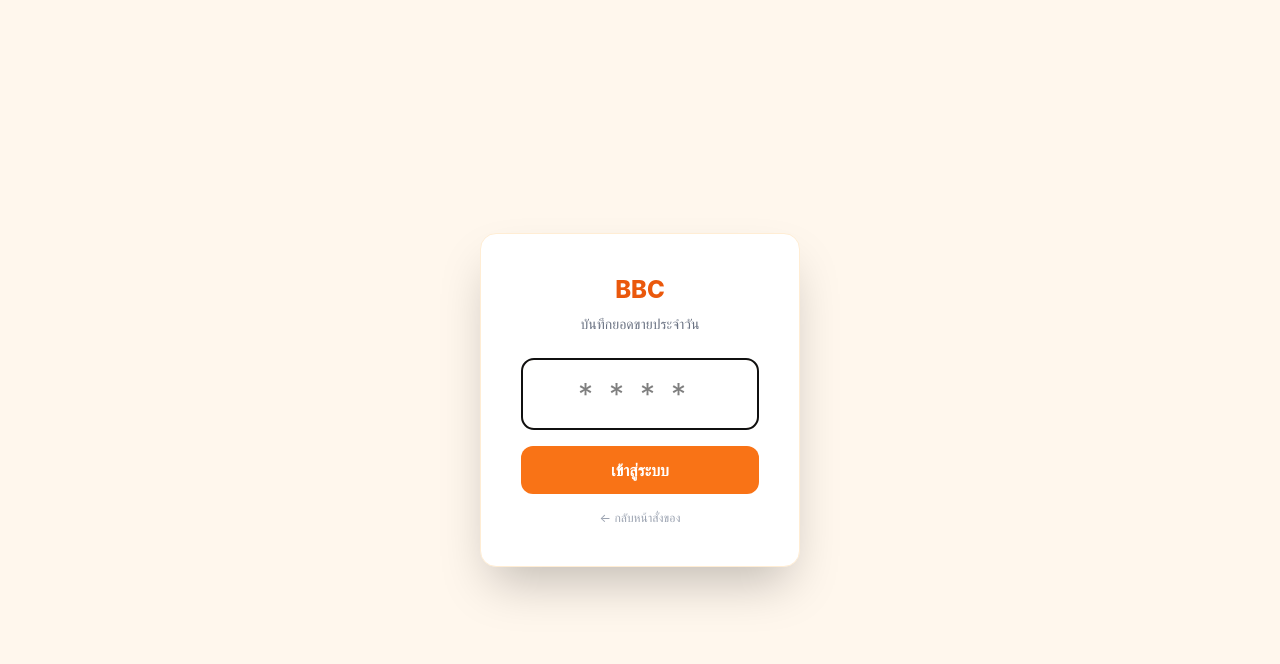
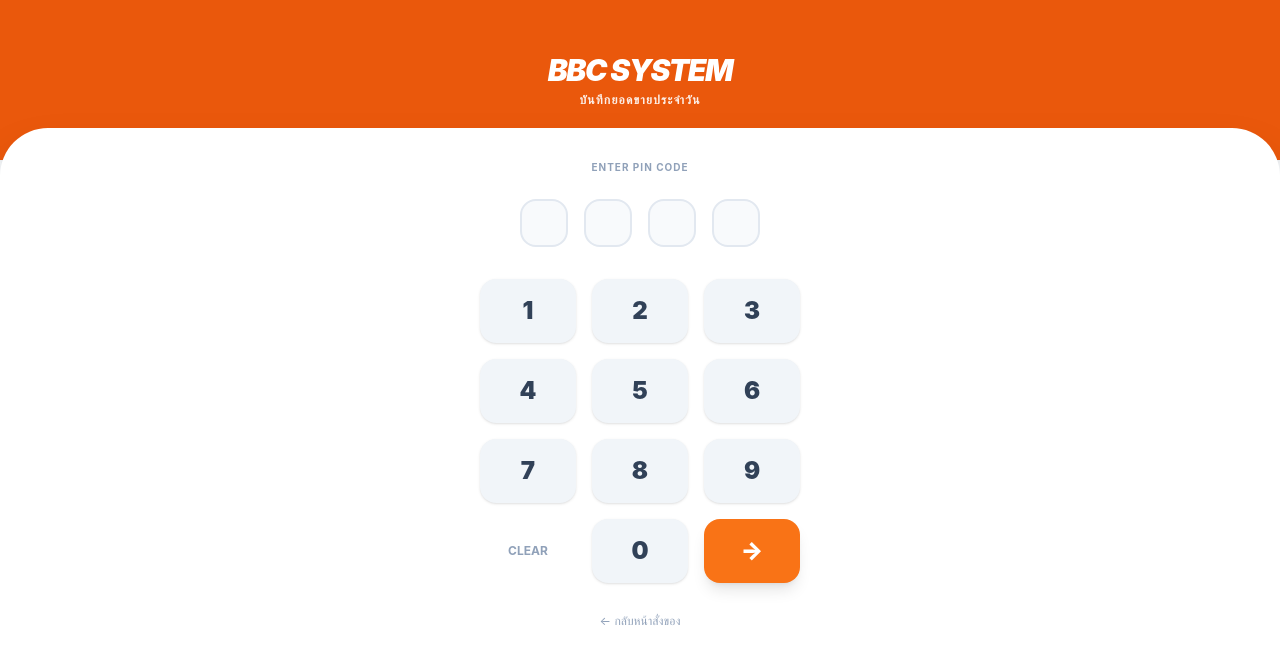
Before and after one commit to nattasitchickenswag-debug/bbc-ordering-v1, a Next.js app: page /sales in a window 1280 px wide. Shown: the top 664 px of the page. Built offline with nearby package versions, Linux system fonts and the light colour scheme.

Commit message:
add PIN 4815, PIN pad login, default today on /sales
Co-Authored-By: Claude Sonnet 4.6 <noreply@anthropic.com>

```diff
--- a/src/app/sales/page.tsx
+++ b/src/app/sales/page.tsx
@@ -1,5 +1,5 @@
 "use client";
-import { useState } from "react";
+import { useState, useEffect } from "react";
 
 const STAFF_MAP: Record<string, { branchName: string; type: "chicken" | "pork" | "floating" }> = {
   "8241": { branchName: "ชิดลม(ไก่)",           type: "chicken" },
@@ -10,6 +10,7 @@ const STAFF_MAP: Record<string, { branchName: string; type: "chicken" | "pork" |
   "3952": { branchName: "เซ็นทรัลเวิลด์(หมู)", type: "pork"    },
   "5437": { branchName: "ลาดพร้าว(หมู)",        type: "pork"    },
   "7531": { branchName: "พนักงานลอย",           type: "floating" },
+  "4815": { branchName: "พนักงานลอย 2",         type: "floating" },
 };
 
 const BRANCH_LIST: { branchName: string; type: "chicken" | "pork" }[] = [
@@ -22,9 +23,8 @@ const BRANCH_LIST: { branchName: string; type: "chicken" | "pork" }[] = [
   { branchName: "ลาดพร้าว(หมู)",        type: "pork"    },
 ];
 
-function getYesterday() {
+function getToday() {
   const d = new Date(new Date().toLocaleString("en-US", { timeZone: "Asia/Bangkok" }));
-  d.setDate(d.getDate() - 1);
   return `${d.getFullYear() + 543}-${String(d.getMonth() + 1).padStart(2, "0")}-${String(d.getDate()).padStart(2, "0")}`;
 }
 
@@ -32,7 +32,7 @@ export default function SalesPage() {
   const [pin, setPin] = useState("");
   const [branch, setBranch] = useState<{ branchName: string; type: "chicken" | "pork" } | null>(null);
   const [isFloating, setIsFloating] = useState(false);
-  const [saleDate, setSaleDate] = useState(getYesterday());
+  const [saleDate, setSaleDate] = useState(getToday());
   const [revenue, setRevenue] = useState("");
   const [kaiTon, setKaiTon] = useState("");
   const [nongSaPok, setNongSaPok] = useState("");
@@ -42,13 +42,16 @@ export default function SalesPage() {
   const [loading, setLoading] = useState(false);
   const [done, setDone] = useState(false);
 
-  const handleLogin = (e: React.FormEvent) => {
-    e.preventDefault();
-    const found = STAFF_MAP[pin];
-    if (!found) { alert("รหัส PIN ไม่ถูกต้องครับ"); return; }
+  const doLogin = (code: string) => {
+    const found = STAFF_MAP[code];
+    if (!found) { alert("รหัส PIN ไม่ถูกต้องครับ"); setPin(""); return; }
     if (found.type === "floating") { setIsFloating(true); }
     else setBranch(found as { branchName: string; type: "chicken" | "pork" });
   };
+
+  useEffect(() => {
+    if (pin.length === 4) doLogin(pin);
+  }, [pin]);
 
   const handleSubmit = async (e: React.FormEvent) => {
     e.preventDefault();
@@ -108,22 +111,41 @@ export default function SalesPage() {
   // Login screen
   if (!branch) {
     return (
-      <div className="flex flex-col items-center justify-center min-h-screen bg-orange-50 text-black">
-        <form onSubmit={handleLogin} className="p-10 bg-white shadow-2xl rounded-2xl border border-orange-100 w-80">
-          <h1 className="text-2xl font-extrabold mb-2 text-center text-orange-600">BBC</h1>
-          <p className="text-center text-gray-500 text-sm mb-6">บันทึกยอดขายประจำวัน</p>
-          <input
-            type="password" value={pin} onChange={(e) => setPin(e.target.value)}
-            className="w-full p-4 border-2 border-orange-100 rounded-xl mb-4 text-center text-3xl tracking-[1rem]"
-            placeholder="****" maxLength={4} autoFocus
-          />
-          <button className="w-full bg-orange-500 text-white p-3 rounded-xl font-bold hover:bg-orange-600">
-            เข้าสู่ระบบ
-          </button>
-          <a href="/" className="mt-4 block text-center text-xs text-gray-400 hover:text-orange-500 transition-colors">
-            ← กลับหน้าสั่งของ
-          </a>
-        </form>
+      <div className="min-h-screen bg-[#f8fafc] flex flex-col font-sans">
+        <div className="bg-[#ea580c] h-40 flex flex-col items-center justify-center text-white shadow-lg">
+          <h1 className="text-3xl font-black italic tracking-tighter uppercase mb-1">BBC System</h1>
+          <p className="text-xs opacity-90 tracking-widest uppercase font-bold">บันทึกยอดขายประจำวัน</p>
+        </div>
+        <div className="flex-1 -mt-8 bg-white rounded-t-[3rem] p-8 shadow-2xl relative z-10">
+          <div className="max-w-xs mx-auto">
+            <h2 className="text-center font-bold text-slate-400 mb-6 uppercase tracking-widest text-[10px]">Enter PIN Code</h2>
+            <div className="flex justify-center gap-4 mb-8">
+              {[1, 2, 3, 4].map((i) => (
+                <div key={i} className={`w-12 h-12 rounded-2xl border-2 transition-all flex items-center justify-center ${pin.length >= i ? "bg-[#f97316] border-[#f97316] shadow-lg scale-110" : "bg-slate-50 border-slate-200"}`}>
+                  {pin.length >= i && <div className="w-3 h-3 bg-white rounded-full"></div>}
+                </div>
+              ))}
+            </div>
+            <div className="grid grid-cols-3 gap-4">
+              {[1, 2, 3, 4, 5, 6, 7, 8, 9].map((num) => (
+                <button key={num} onClick={() => setPin(prev => prev.length < 4 ? prev + num : prev)}
+                  className="h-16 bg-slate-100 rounded-2xl text-2xl font-black text-slate-700 active:bg-orange-100 transition-all shadow-sm">
+                  {num}
+                </button>
+              ))}
+              <button onClick={() => setPin("")} className="h-16 text-slate-400 font-bold text-xs uppercase">Clear</button>
+              <button onClick={() => setPin(prev => prev.length < 4 ? prev + "0" : prev)}
+                className="h-16 bg-slate-100 rounded-2xl text-2xl font-black text-slate-700 shadow-sm">0</button>
+              <button onClick={() => doLogin(pin)}
+                className="h-16 bg-[#f97316] rounded-2xl text-white text-2xl font-black shadow-lg active:scale-90 transition-all">
+                →
+              </button>
+            </div>
+            <div className="mt-6 text-center">
+              <a href="/" className="text-xs text-slate-400 hover:text-orange-500 transition-colors">← กลับหน้าสั่งของ</a>
+            </div>
+          </div>
+        </div>
       </div>
     );
   }
@@ -137,7 +159,7 @@ export default function SalesPage() {
           <h2 className="text-xl font-bold text-green-600 mb-2">บันทึกสำเร็จ!</h2>
           <p className="text-gray-500 text-sm mb-6">{branch.branchName}</p>
           <button
-            onClick={() => { setDone(false); setRevenue(""); setKaiTon(""); setNongSaPok(""); setPorkLeg(""); setKaki(""); setYiChak(""); setSaleDate(getYesterday()); }}
+            onClick={() => { setDone(false); setRevenue(""); setKaiTon(""); setNongSaPok(""); setPorkLeg(""); setKaki(""); setYiChak(""); setSaleDate(getToday()); }}
             className="w-full bg-orange-500 text-white p-3 rounded-xl font-bold hover:bg-orange-600"
           >
             กรอกอีกครั้ง
```
